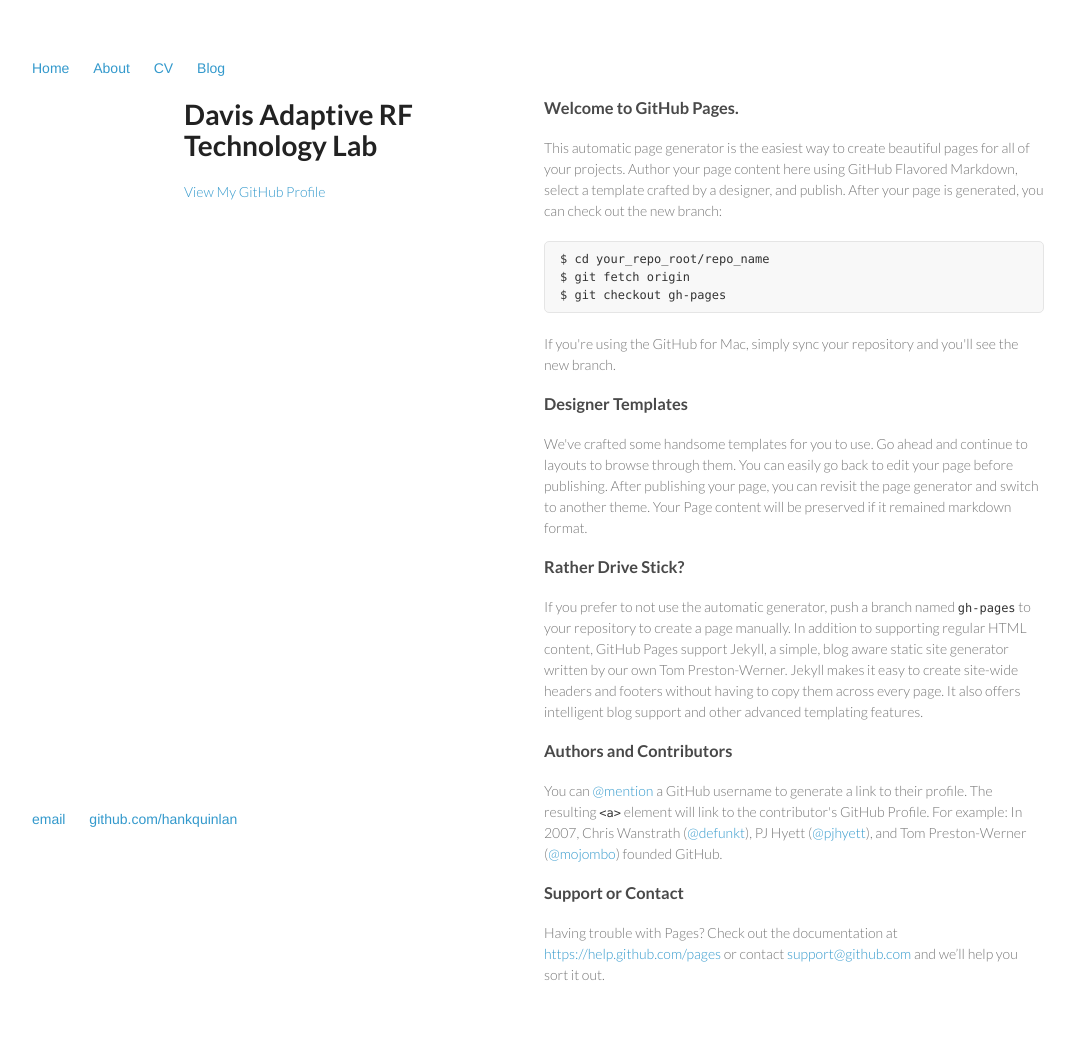
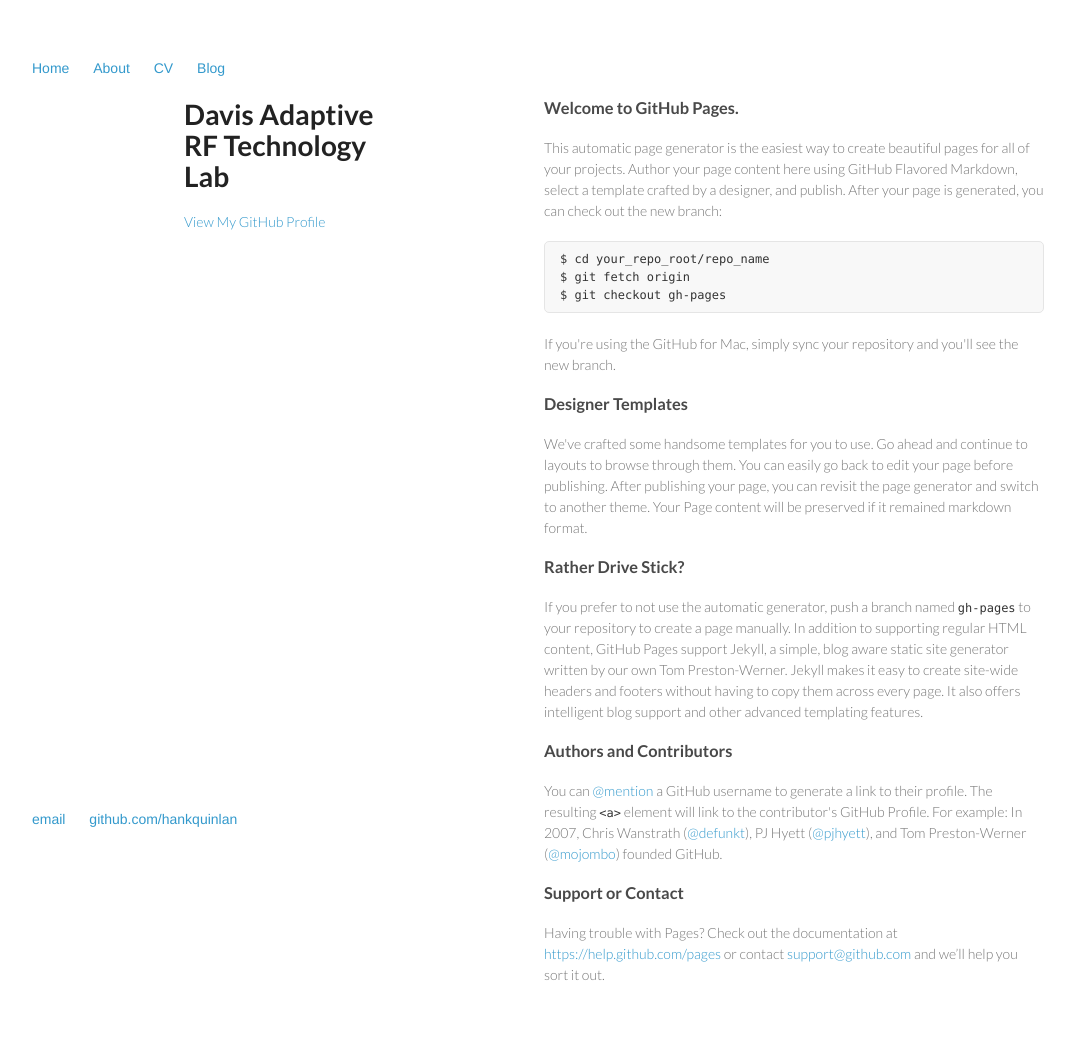
Before and after one commit to ucdart/ucdart.github.io, a Jekyll site: the page built from index.html, in a window 1280 px wide. Shown: the whole page, without its empty margins (26-1101 px from the left). Built offline with Jekyll 4.4.1, drawn with Linux system fonts in a browser that asks for light colours.

Commit message:
Update styles.css
<header> element width reduced to 200pt

```diff
--- a/stylesheets/styles.css
+++ b/stylesheets/styles.css
@@ -120,7 +120,7 @@
 }
 
 header {
-  width:270px;
+  width:200px;
   float:left;
   position:fixed;
 }
```
